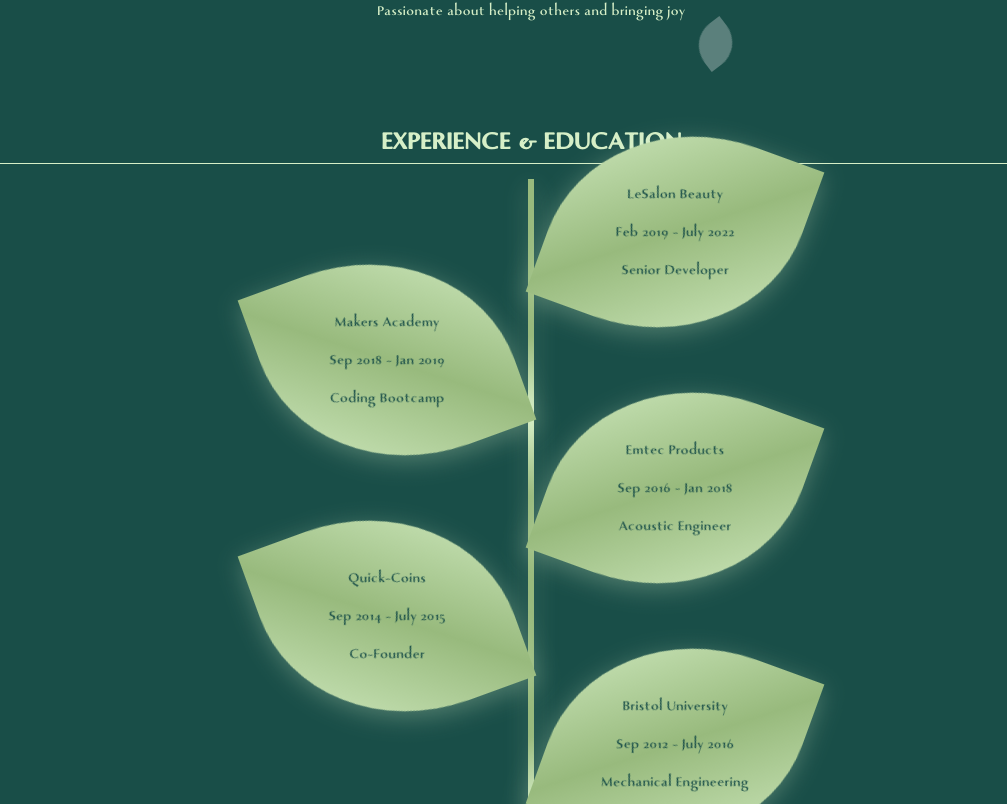
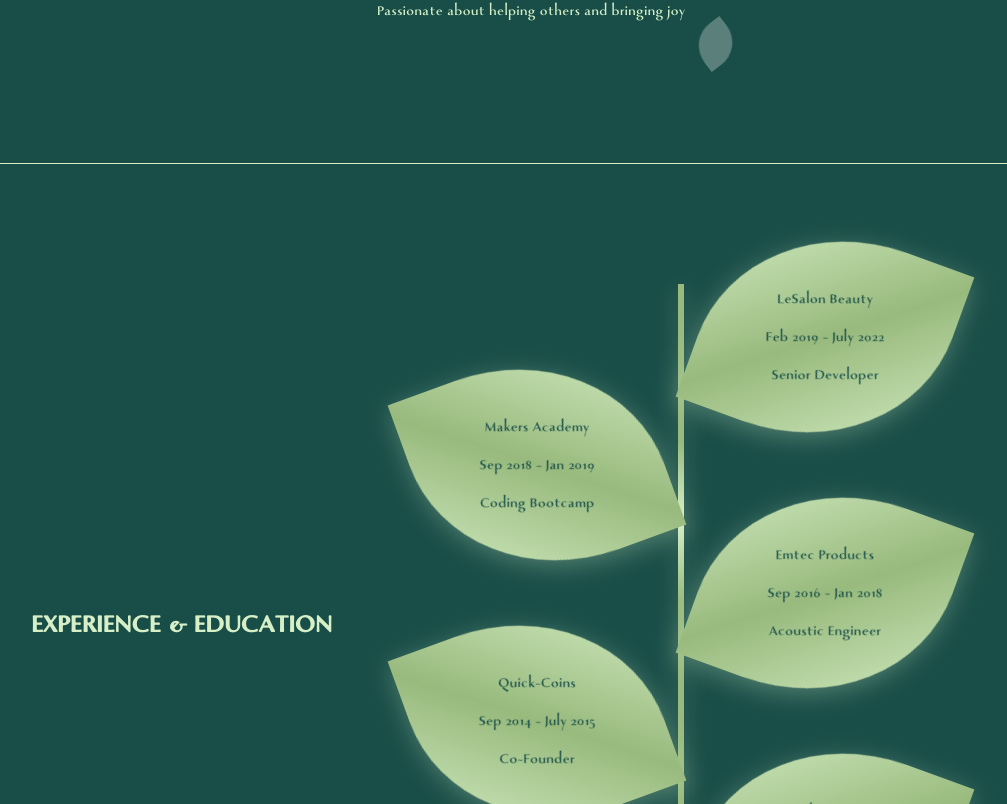
Before and after one commit to runticle/next-website, a Next.js app: page / in a window 1280 px wide. Shown: the part 636-1440 px from the top of the page, without its empty margins (109-1116 px from the left). Built offline with nearby package versions, Linux system fonts and the light colour scheme.

Commit message:
Life tree with title

```diff
--- a/src/components/Header.js
+++ b/src/components/Header.js
@@ -19,7 +19,7 @@ const HeaderStyles = styled.header`
   top: 0;
   right: 0;
   left: 0;
-  height: 120px;
+  height: var(--headerHeight);
   box-sizing: border-box;
   z-index: 9999;
   background: var(--darkGreen);
--- a/src/components/LifeTree.js
+++ b/src/components/LifeTree.js
@@ -1,24 +1,34 @@
 import styled from 'styled-components';
+import Heading from './shared/Heading';
 
 const LifeTreeStyle = styled.div`
-    height: 100vh;
-    display: flex;
-    align-items: center;
-    justify-content: center;
-    max-width: 1000px;
-    margin: 0 auto;
-
+    height: 100%;
+    margin-top: var(--headerHeight);
+    flex: 2;
     position: relative;
-
 
     --stemThickness: 6px;
 
     .information {
         color: var(--darkGreen);
     }
+`
 
-    // not for mobile
+const ExperienceStyles = styled.div`
+    height: 100vh;
+    display: flex;
+    flex-direction: row-reverse;
+    align-items: center;
+    justify-content: space-around;
+    max-width: 1000px;
+
+    margin: var(--headerHeight) auto;
+
+
     @media screen and (max-width: 768px) {
+        >h1 {
+            display: none;
+        }
         transform: scale(0.6); // haha absolutely horrendous but I hate the mobile timeline and don't want to redo it
     }
 `
@@ -199,7 +209,7 @@ export default function LifeTree() {
 
 
     return (
-        <>
+        <ExperienceStyles>
             <LifeTreeStyle>
                 <LeafLeSalon>
                     {renderLeaf(experience[0])}
@@ -219,7 +229,10 @@ export default function LifeTree() {
                 <Trunk />
                 {/* <Leaves /> */}
             </LifeTreeStyle >
-        </>
+            <Heading>
+                Experience & Education
+            </Heading>
+        </ExperienceStyles>
     )
 }
 
--- a/src/components/Page.js
+++ b/src/components/Page.js
@@ -62,6 +62,7 @@ const GlobalStyles = createGlobalStyle`
       --borderWidth: 2px;
       --inputHeight: 80px;
       --spacing: 20px; // used for all generic passing and margin etc.
+      --headerHeight: 120px;
       /* --boxShadowSection: rgba(145,106,112,0.2) 0 6px 24px; */
       --boxShadowSection: rgba(214,239,199,0.3) 0 6px 24px;
       box-sizing: border-box;
--- a/src/components/shared/Heading.js
+++ b/src/components/shared/Heading.js
@@ -1,6 +1,6 @@
 import styled from "styled-components"
 
-const HeadingStyles = styled.div`
+const HeadingStyles = styled.h1`
     color: var(--lightGreen);
     text-align: center;
 `
@@ -9,9 +9,7 @@ const HeadingStyles = styled.div`
 export default function Heading({ children }) {
     return (
         <HeadingStyles>
-            <h1>
-                {children}
-            </h1>
+            {children}
         </HeadingStyles>
     )
 }
--- a/src/pages/index.js
+++ b/src/pages/index.js
@@ -20,11 +20,6 @@ export default function Home() {
       </Head>
       <AboutMe />
       {/* <Skills /> */}
-      <Heading>
-        <h1>
-          Experience & Education
-        </h1>
-      </Heading>
       <LifeTree />
 
       {/* Leaves at the bottom 🍃*/}
```
